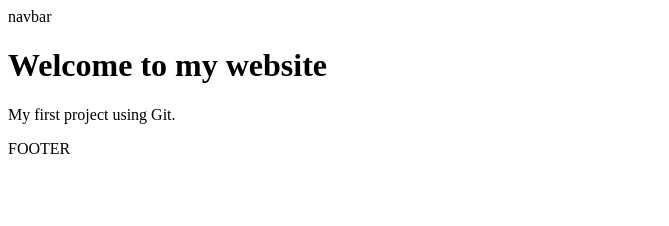
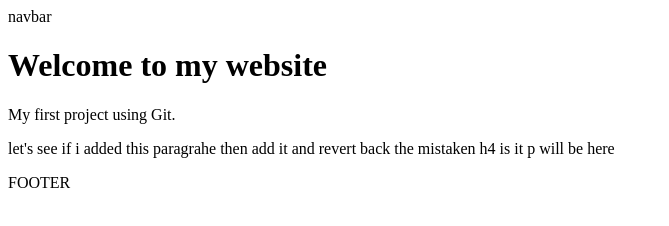
Before and after one commit to lionsgeekpromo5/test-git, a plain HTML site: page index.html in a window 1280 px wide. Shown: the whole page, without its empty margins (0-669 px from the left). Drawn offline with Linux system fonts and the light colour scheme.

Commit message:
add paragraph

```diff
--- a/index.html
+++ b/index.html
@@ -13,6 +13,7 @@
 
         <h1>Welcome to my website</h1>
         <p>My first project using Git.</p>
+        <p>let's see if i added this paragrahe then add it and revert back the mistaken h4 is it p will be here </p>
     </main>
   <footer>FOOTER </footer>
 </body>
```
